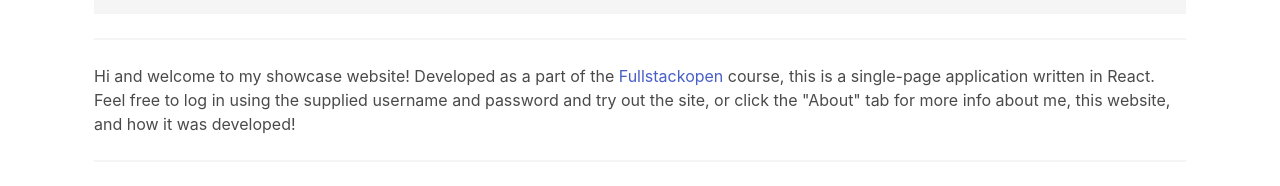
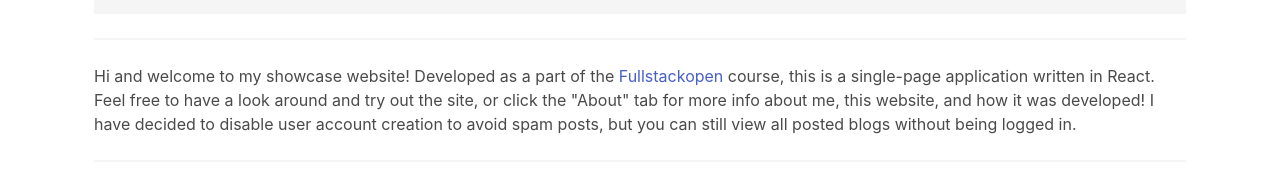
Before and after one commit to Yaups/bloglist-net-frontend, a React (Vite) app: page / in a window 1280 px wide. Shown: the part 154-340 px from the top of the page. Built offline with nearby package versions, Linux system fonts and the light colour scheme; no server answers.

Commit message:
Changed welcome text

```diff
--- a/src/components/WelcomeInfo.jsx
+++ b/src/components/WelcomeInfo.jsx
@@ -4,10 +4,11 @@ const WelcomeInfo = () => (
     <a href="https://fullstackopen.com/" target="_blank" rel="noreferrer">
       Fullstackopen{' '}
     </a>
-    course, this is a single-page application written in React. Feel free to log
-    in using the supplied username and password and try out the site, or click
-    the &quot;About&quot; tab for more info about me, this website, and how it
-    was developed!
+    course, this is a single-page application written in React. Feel free to
+    have a look around and try out the site, or click the &quot;About&quot; tab
+    for more info about me, this website, and how it was developed! I have
+    decided to disable user account creation to avoid spam posts, but you can
+    still view all posted blogs without being logged in.
   </p>
 )
 
```
